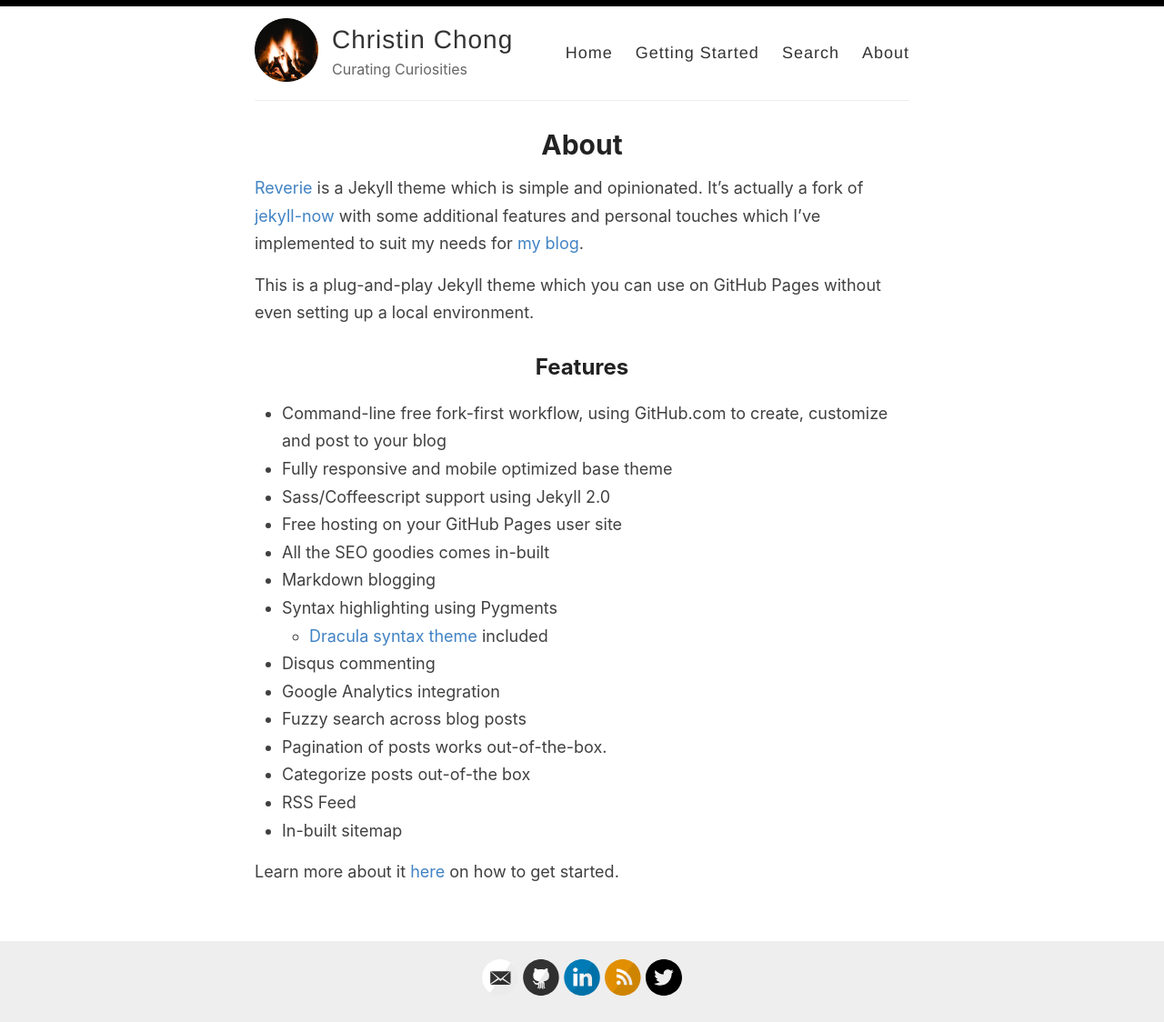
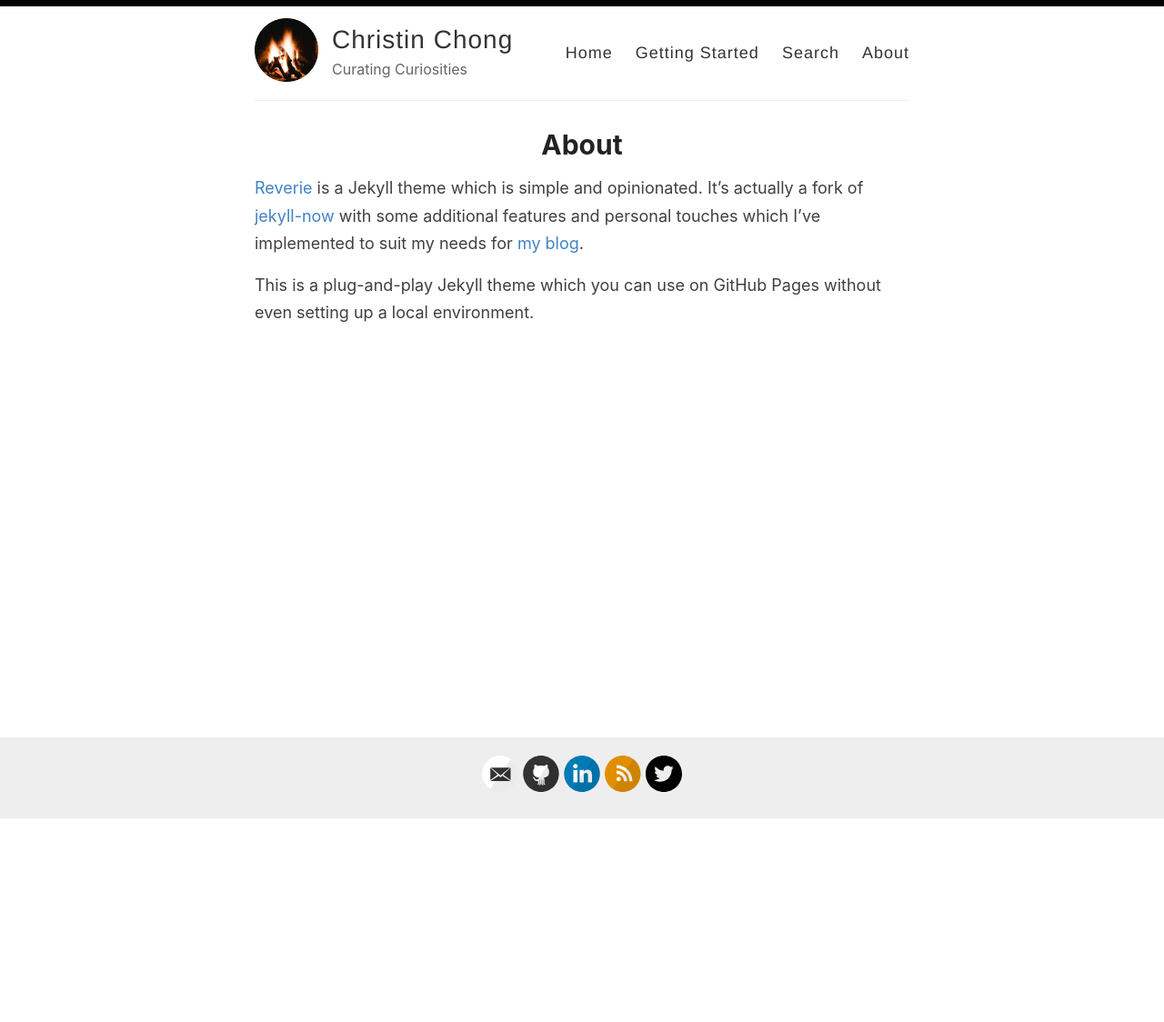
Before and after one commit to codestin/codestin.github.io, a Jekyll site: the page built from _pages/about.md, in a window 1280 px wide. Shown: the whole page at 91% size. Built offline with Jekyll 4.4.1, drawn with Linux system fonts in a browser that asks for light colours; after the commit the page ends 901 px from its top, so only the background shows below that.

Commit message:
Update about.md

```diff
--- a/_pages/about.md
+++ b/_pages/about.md
@@ -7,23 +7,3 @@
 [Reverie](https://github.com/amitmerchant1990/reverie) is a Jekyll theme which is simple and opinionated. It's actually a fork of [jekyll-now](https://github.com/barryclark/jekyll-now) with some additional features and personal touches which I've implemented to suit my needs for [my blog](https://www.amitmerchant.com).
 
 This is a plug-and-play Jekyll theme which you can use on GitHub Pages without even setting up a local environment.
-
-## Features
-
-- Command-line free fork-first workflow, using GitHub.com to create, customize and post to your blog
-- Fully responsive and mobile optimized base theme
-- Sass/Coffeescript support using Jekyll 2.0
-- Free hosting on your GitHub Pages user site
-- All the SEO goodies comes in-built
-- Markdown blogging
-- Syntax highlighting using Pygments
-    - [Dracula syntax theme](https://draculatheme.com/) included
-- Disqus commenting
-- Google Analytics integration
-- Fuzzy search across blog posts
-- Pagination of posts works out-of-the-box.
-- Categorize posts out-of-the box
-- RSS Feed
-- In-built sitemap
-
-Learn more about it [here](https://github.com/amitmerchant1990/reverie) on how to get started.
```
